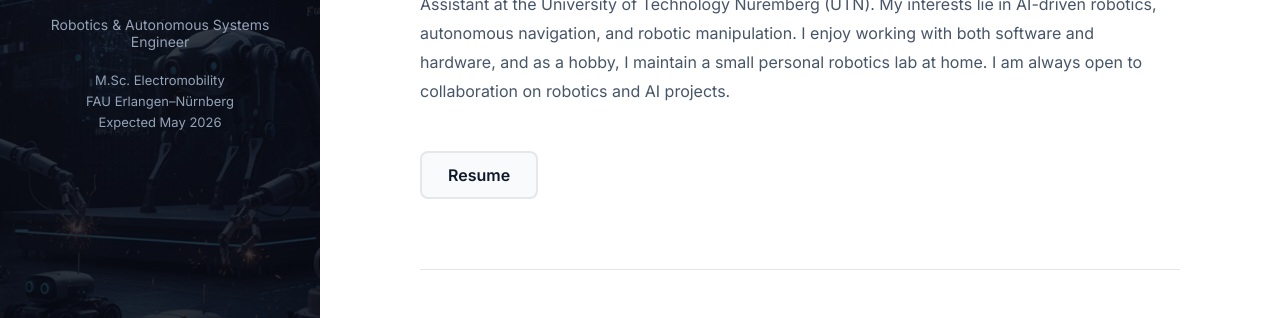
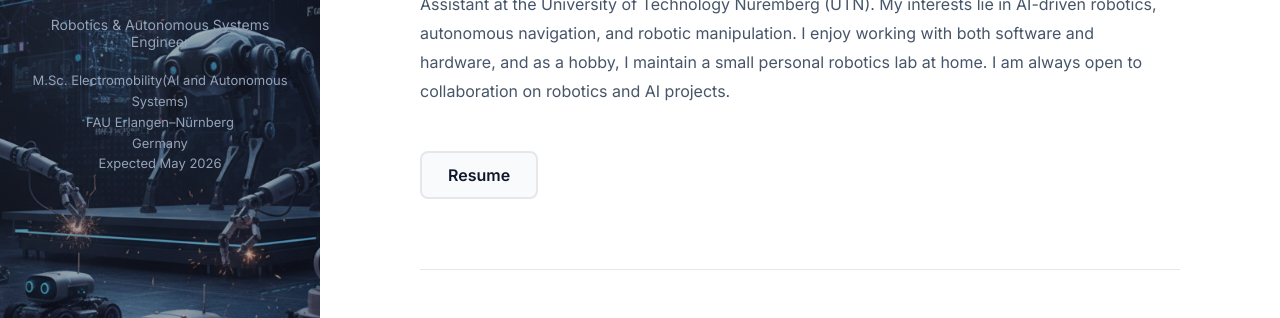
Before and after one commit to DevadasVijayansheel/DevadasVijayansheela.github.io, a plain HTML site: page index.html in a window 1280 px wide. Shown: the part 238-556 px from the top of the page. Drawn offline with Linux system fonts and the light colour scheme.

Commit message:
Enhance sidebar background and update education info
Updated sidebar background gradient and modified education details.

```diff
--- a/index.html
+++ b/index.html
@@ -33,7 +33,7 @@
     .sidebar {
       width: 320px;
       background:
-  linear-gradient(rgba(5,7,15,0.75), rgba(5,7,15,0.85)),
+  linear-gradient(rgba(5,7,15,0.25), rgba(5,7,15,0.35)),
   url("sidebar.png");
 background-size: cover;
 background-position: center;
@@ -228,8 +228,9 @@ background-repeat: no-repeat;
   <h3>Robotics & Autonomous Systems Engineer</h3>
 
   <div class="edu">
-    M.Sc. Electromobility<br>
+    M.Sc. Electromobility(AI and Autonomous Systems)<br>
     FAU Erlangen–Nürnberg<br>
+    Germany<br>
     Expected May 2026
   </div>
 
```
